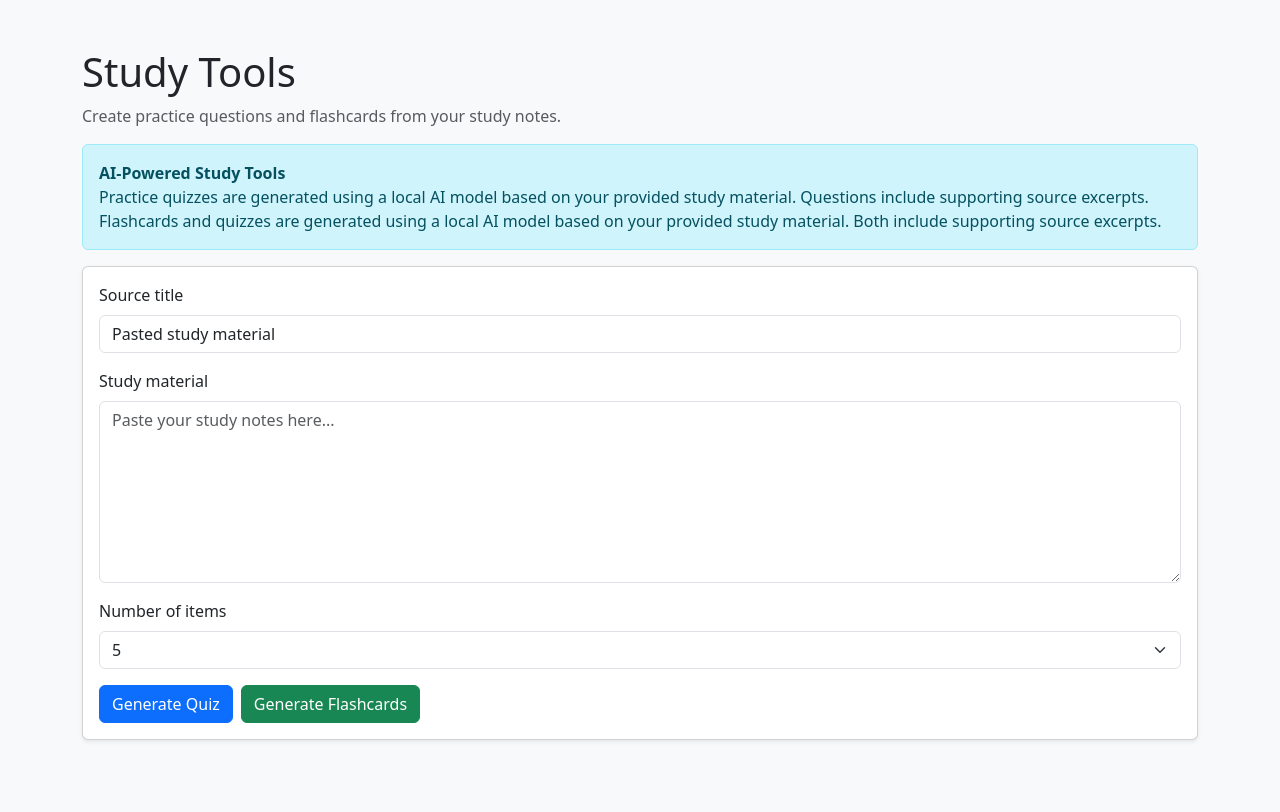
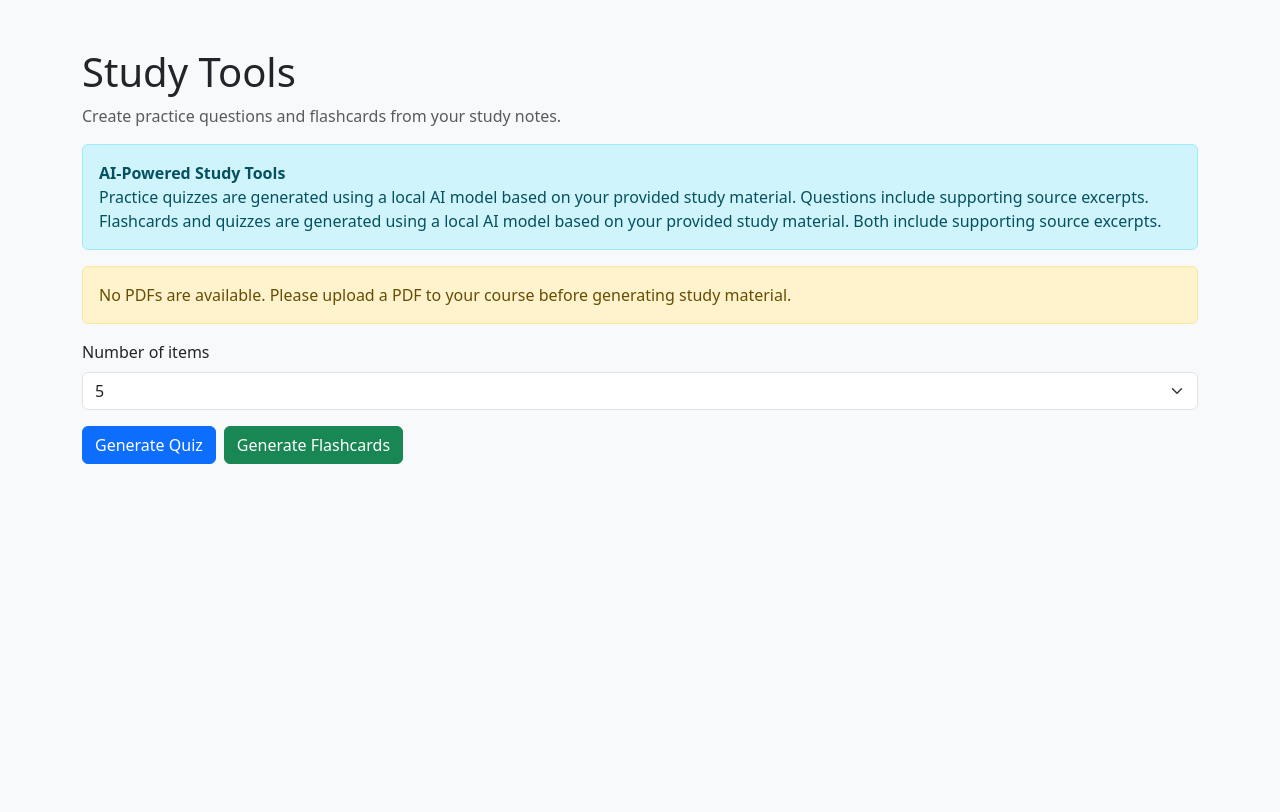
Before and after one commit to cassidycavins/CS499_Senior_Project, a FastAPI app: page /study-tools/ in a window 1280 px wide. After the commit the page ends 464 px from the top, so only its background shows below. Run offline with FastAPI, Linux system fonts and the light colour scheme.

Commit message:
integrate pdf only AI quiz & flashcard generation

```diff
--- a/app/templates/study_tools.html
+++ b/app/templates/study_tools.html
@@ -46,55 +46,28 @@
         </p>
     </div>
 
-    <div class="card shadow-sm mb-4">
-        <div class="card-body">
-
-            <label for="sourceTitle" class="form-label">
-                {% if course and materials %}
+    {% if course and materials %}
     <label for="materialSource" class="form-label">
-        Study material source
+        Select an uploaded PDF
     </label>
 
     <select
         id="materialSource"
-        class="form-select mb-3"
-        onchange="toggleMaterialSource()">
-
-        <option value="manual">
-            Paste study notes
-        </option>
+        class="form-select mb-3">
 
         {% for material in materials %}
             <option value="{{ material.id }}">
-                PDF: {{ material.filename }}
+                {{ material.filename }}
             </option>
         {% endfor %}
     </select>
 
-    <p class="text-muted small">
-        Select an uploaded PDF or paste your own study notes.
-    </p>
-{% endif %}
-                Source title
-            </label>
-
-            <input
-                id="sourceTitle"
-                class="form-control mb-3"
-                maxlength="200"
-                value="Pasted study material">
-
-            <label for="studyText" class="form-label">
-                Study material
-            </label>
-
-            <textarea
-                id="studyText"
-                class="form-control mb-3"
-                rows="7"
-                maxlength="20000"
-                placeholder="Paste your study notes here..."
-                required></textarea>
+    {% else %}
+    <div class="alert alert-warning">
+        No PDFs are available. Please upload a PDF
+        to your course before generating study material.
+    </div>
+    {% endif %}
 
             <label for="itemCount" class="form-label">
                 Number of items
@@ -160,21 +133,6 @@
 let currentQuestions = [];
 let currentQuizId = null;
 let isBusy = false;
-
-function toggleMaterialSource() {
-    const sourceSelect = document.getElementById("materialSource");
-
-    // The dropdown is only available when a course has uploaded PDFs.
-    const usingPdf = sourceSelect && sourceSelect.value !== "manual";
-
-    const sourceTitle = document.getElementById("sourceTitle");
-    const studyText = document.getElementById("studyText");
-
-    // Manual inputs are not needed when generating from a PDF.
-    sourceTitle.disabled = Boolean(usingPdf);
-    studyText.disabled = Boolean(usingPdf);
-    studyText.required = !usingPdf;
-}
 
 
 function makeElement(tag, text, className = "") {
@@ -271,53 +229,30 @@ async function generate(type) {
         return;
     }
 
-    const text = document.getElementById("studyText").value;
-    const title = document.getElementById("sourceTitle").value;
-    const count = Number(
-        document.getElementById("itemCount").value
-    );
-
+    const sourceSelect = document.getElementById("materialSource");
+    const count = Number(document.getElementById("itemCount").value);
     const results = document.getElementById("results");
 
     results.replaceChildren();
     currentQuestions = [];
     currentQuizId = null;
 
-    const sourceSelect = document.getElementById("materialSource");
-    const usingPdf = sourceSelect && sourceSelect.value !== "manual";
-
-    if (!usingPdf && !text.trim()) {
-        results.appendChild(
-            makeElement(
-                "div",
-                "Please enter study material.",
-                "alert alert-warning"
-            )
-        );
+    // Require an uploaded PDF before generating study content.
+    if (!sourceSelect || !sourceSelect.value) {
+        showError("Please upload a PDF to your course first.");
         return;
     }
 
-    // Select the appropriate endpoint based on the material source.
-    const endpoint = usingPdf
-        ? (type === "quiz"
-            ? "/study-tools/generate-quiz-from-material"
-            : "/study-tools/generate-flashcards-from-material")
-        : (type === "quiz"
-            ? "/study-tools/generate-quiz"
-            : "/study-tools/generate-flashcards");
+    // Only PDF-based generation endpoints are used.
+    const endpoint = type === "quiz"
+        ? "/study-tools/generate-quiz-from-material"
+        : "/study-tools/generate-flashcards-from-material";
 
-    // PDF requests identify the stored material; manual requests send text.
-    const payload = usingPdf
-        ? {
-            course_id: Number({{ course.id if course else 'null' }}),
-            material_id: Number(sourceSelect.value),
-            count
-        }
-        : {
-            text,
-            title,
-            count
-        };
+    const payload = {
+        course_id: {{ course.id if course else 'null' }},
+        material_id: Number(sourceSelect.value),
+        count: count
+    };
 
     setLoading(true);
 
```
Also changed, not shown: app/study_tools/routes.py (+3 -97 lines).
